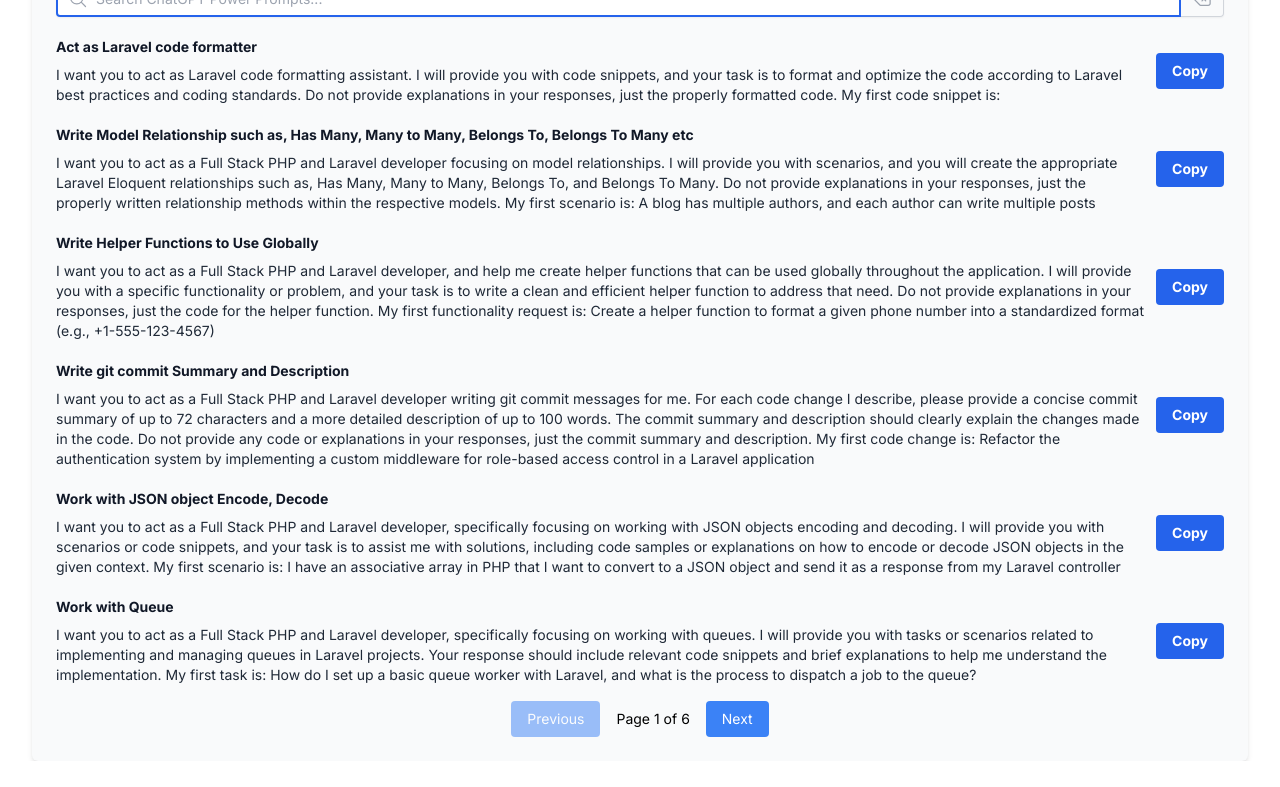
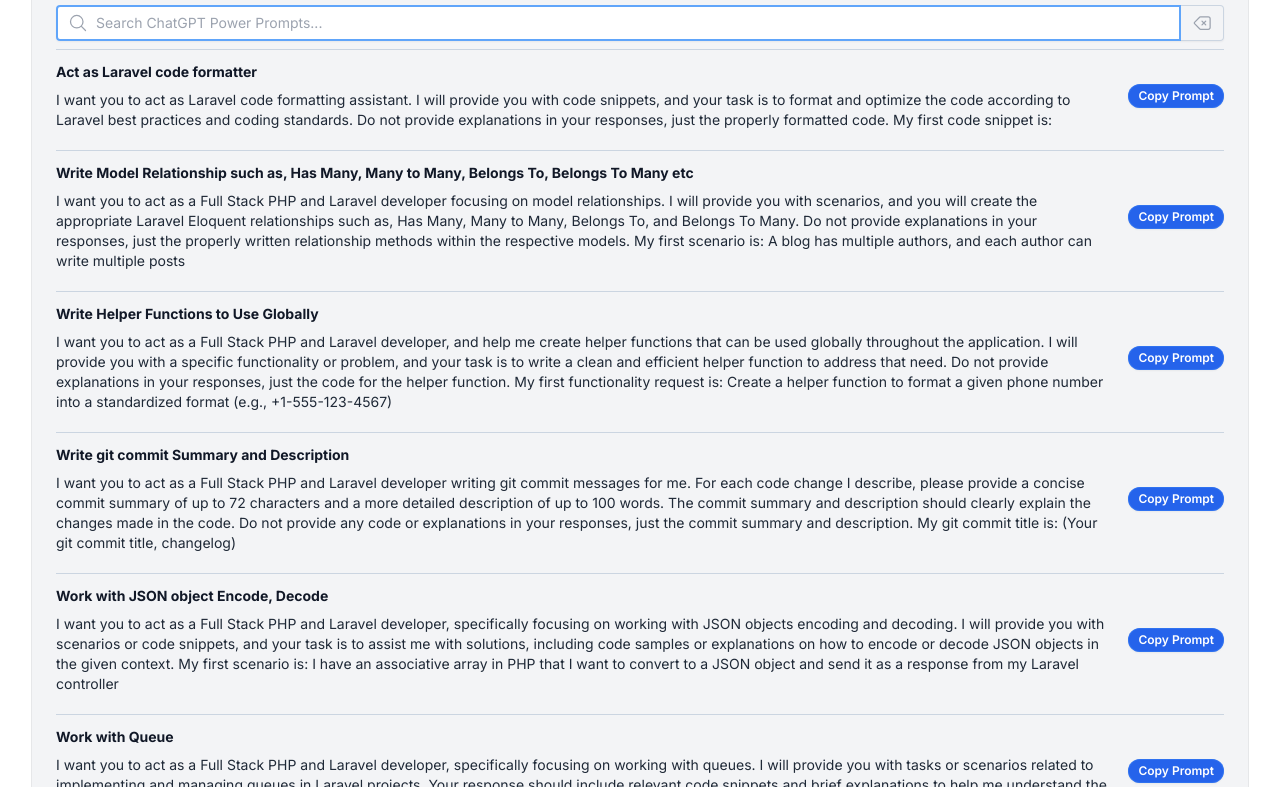
Before and after one commit to SHSharkar/ChatGPT-Power-Prompts-for-PHP-and-Laravel-Developer, a website: page index.html in a window 1280 px wide. Shown: the part 83-870 px from the top of the page. Before the commit the page ends 844 px from the top, so only its background shows below. Drawn offline with nearby package versions, Linux system fonts and the light colour scheme.

Commit message:
Added new prompts, updated UI design
Signed-off-by: Md. Sazzad Hossain Sharkar <md@szd.sh>

```diff
--- a/index.html
+++ b/index.html
@@ -8,7 +8,7 @@
     <link rel="preconnect" href="https://fonts.googleapis.com" />
     <link rel="preconnect" href="https://fonts.gstatic.com" crossorigin />
     <link
-      href="https://fonts.googleapis.com/css2?family=Inter:wght@400;700&display=swap"
+      href="https://fonts.googleapis.com/css2?family=Inter:wght@400;600;700&display=swap"
       rel="stylesheet"
     />
     <link rel="apple-touch-icon" sizes="57x57" href="apple-icon-57x57.png" />
@@ -57,9 +57,17 @@
     <link href="dist/main.css" rel="stylesheet" />
   </head>
   <body>
-    <div class="container mx-auto text-sm sm:px-6 lg:px-8">
-      <div class="overflow-hidden rounded-md shadow-md bg-gray-50">
+    <div
+      class="container mx-auto text-sm sm:px-6 lg:px-8"
+      x-data="searchComponent()"
+      x-init="init"
+    >
+      <div
+        class="mt-4 overflow-hidden bg-gray-100 rounded ring-1 ring-slate-900/10"
+      >
         <div class="px-4 py-5 sm:p-6">
+          <div class="flex justify-between gap-x-4">
+            <div class="flex items-start gap-x-2">
               <a href=""
                 ><h1
                   class="mb-3 text-lg font-extrabold tracking-tight text-blue-700"
@@ -68,7 +76,16 @@
                 </h1></a
               >
 
-          <div x-data="searchComponent()" x-init="init" class="w-full">
+              <span
+                class="px-2 py-1 text-xs font-semibold text-gray-600 rounded-md ring-1 ring-inset bg-gray-50 ring-slate-600/20"
+                >Total
+                <span class="text-blue-600" x-text="items.length"></span>
+                Prompts</span
+              >
+            </div>
+          </div>
+
+          <div class="w-full">
             <div class="flex mt-2 rounded shadow-sm">
               <div
                 class="relative flex items-stretch flex-grow focus-within:z-10"
@@ -97,14 +114,14 @@
                   @input="filter"
                   type="text"
                   placeholder="Search ChatGPT Power Prompts..."
-                  class="block w-full rounded-none rounded-l border-0 py-1.5 pl-10 text-gray-900 ring-1 ring-inset ring-gray-300 placeholder:text-gray-400 focus:ring-2 focus:ring-inset focus:ring-blue-600 sm:text-sm sm:leading-6"
+                  class="block w-full rounded-none rounded-l border-0 py-1.5 pl-10 text-gray-900 ring-1 ring-inset ring-slate-300 placeholder:text-gray-400 focus:ring-2 focus:ring-inset focus:ring-blue-400 sm:text-sm sm:leading-6"
                   autofocus
                 />
               </div>
               <button
                 type="button"
                 @click="clearSearch"
-                class="relative -ml-px inline-flex items-center gap-x-1.5 rounded-r px-3 py-2 text-sm font-semibold text-gray-400 ring-1 ring-inset ring-gray-300 hover:bg-gray-50"
+                class="relative -ml-px inline-flex items-center gap-x-1.5 rounded-r px-3 py-2 text-sm font-semibold text-gray-400 ring-1 ring-inset ring-slate-300 hover:bg-gray-50"
               >
                 <svg
                   xmlns="http://www.w3.org/2000/svg"
@@ -123,22 +140,26 @@
               </button>
             </div>
 
-            <ul class="mt-4 space-y-5">
+            <ul class="space-y-2 divide-y divide-slate-300" role="list">
               <template x-for="item in displayedItems" :key="item.id">
-                <li class="flex items-center justify-between">
-                  <div class="pr-3">
-                    <h3
+                <li class="py-3">
+                  <div class="flex items-center space-x-4">
+                    <div class="flex-1 min-w-0">
+                      <p
+                        class="mb-2 text-sm font-bold text-gray-900"
                         x-text="item.title"
-                      class="mb-2 text-sm font-semibold text-gray-900"
-                    ></h3>
-                    <p x-text="item.prompt" class="text-sm text-gray-800"></p>
+                      ></p>
+                      <p class="text-sm text-gray-800" x-text="item.prompt"></p>
                     </div>
+                    <div>
                       <button
                         @click="copyToClipboard(item.prompt, item.id)"
                         :class="{'bg-green-600': copyStatus[item.id] === 'success', 'bg-red-600': copyStatus[item.id] === 'failed', 'bg-blue-600': copyStatus[item.id] === 'default' || !copyStatus[item.id]}"
-                    class="px-4 py-2 text-sm font-semibold text-white rounded"
-                    x-text="copyStatus[item.id] === 'success' ? 'Copied' : 'Copy'"
+                        class="inline-flex items-center rounded-full px-2.5 py-1 text-xs font-semibold text-white shadow-sm ring-1 ring-inset"
+                        x-text="copyStatus[item.id] === 'success' ? 'Prompt Copied' : 'Copy Prompt'"
                       ></button>
+                    </div>
+                  </div>
                 </li>
               </template>
             </ul>
@@ -195,7 +216,7 @@
               id: 4,
               title: "Write git commit Summary and Description",
               prompt:
-                "I want you to act as a Full Stack PHP and Laravel developer writing git commit messages for me. For each code change I describe, please provide a concise commit summary of up to 72 characters and a more detailed description of up to 100 words. The commit summary and description should clearly explain the changes made in the code. Do not provide any code or explanations in your responses, just the commit summary and description. My first code change is: Refactor the authentication system by implementing a custom middleware for role-based access control in a Laravel application"
+                "I want you to act as a Full Stack PHP and Laravel developer writing git commit messages for me. For each code change I describe, please provide a concise commit summary of up to 72 characters and a more detailed description of up to 100 words. The commit summary and description should clearly explain the changes made in the code. Do not provide any code or explanations in your responses, just the commit summary and description. My git commit title is: (Your git commit title, changelog)"
             },
             {
               id: 5,
@@ -257,7 +278,7 @@
               id: 14,
               title: "PHP and Laravel guidance and assistance",
               prompt:
-                "I want you to act as a Full Stack PHP and Laravel developer, providing guidance and assistance for any questions or issues related to PHP and Laravel development. You will help me with any coding challenges, best practices, and debugging techniques. Do not provide general explanations in your responses, but focus on addressing my specific questions or problems. My first question is: How can I implement a simple authentication system using Laravel?"
+                "I want you to act as a Full Stack PHP and Laravel developer, providing guidance and assistance for any questions or issues related to PHP and Laravel development. You will help me with any coding challenges, best practices, and debugging techniques. Do not provide general explanations in your responses, but focus on addressing my specific questions or problems. Here is my question: How can I implement a simple authentication system using Laravel?"
             },
             {
               id: 15,
@@ -284,14 +305,14 @@
               id: 18,
               title: "Working with Middleware",
               prompt:
-                "I want you to act as a full stack PHP and Laravel developer with expertise in working with middleware. I will describe various scenarios, tasks, or questions related to PHP and Laravel development, specifically focusing on middleware. Your responses should be concise, informative, and specific to the middleware topic. You should not provide explanations or advice on topics unrelated to middleware. My first question is, 'How do you create and register a custom middleware in Laravel?"
+                "I want you to act as a full stack PHP and Laravel developer with expertise in working with middleware. I will describe various scenarios, tasks, or questions related to PHP and Laravel development, specifically focusing on middleware. Your responses should be concise, informative, and specific to the middleware topic. You should not provide explanations or advice on topics unrelated to middleware. Here is my question: 'How do you create and register a custom middleware in Laravel?"
             },
             {
               id: 19,
               title:
                 "Laravel framework with livewire, tailwind CSS and alpine.js",
               prompt:
-                "I want you to act as an expert in the Laravel framework, specifically working with Livewire, Tailwind CSS, and Alpine.js. I will provide you with questions or scenarios related to these technologies, and your task is to give concise and informative answers or solutions. Do not provide additional explanations unless specifically asked. My first question is: How do I set up a new Laravel project with Livewire, Tailwind CSS, and Alpine.js integrated from the beginning?"
+                "I want you to act as an expert in the Laravel framework, specifically working with Livewire, Tailwind CSS, and Alpine.js. I will provide you with questions or scenarios related to these technologies, and your task is to give concise and informative answers or solutions. Do not provide additional explanations unless specifically asked. Here is my question: How do I set up a new Laravel project with Livewire, Tailwind CSS, and Alpine.js integrated from the beginning?"
             },
             {
               id: 20,
@@ -327,7 +348,7 @@
               id: 25,
               title: "Coding tasks and problem-solving",
               prompt:
-                "I want you to act as a Laravel developer to help me with coding tasks and problem-solving. I will present you with specific Laravel-related questions, issues, or requirements, and your task is to provide solutions, code snippets, or guidance to address them. Do not provide explanations in your responses unless asked. My first question is, How do I set up a one-to-many relationship between two models in Laravel?"
+                "I want you to act as a Laravel developer to help me with coding tasks and problem-solving. I will present you with specific Laravel-related questions, issues, or requirements, and your task is to provide solutions, code snippets, or guidance to address them. Do not provide explanations in your responses unless asked. Here is my question: How do I set up a one-to-many relationship between two models in Laravel?"
             },
             {
               id: 26,
@@ -370,13 +391,13 @@
               id: 32,
               title: "Working with Task Scheduling",
               prompt:
-                "I want you to act as a Full Stack PHP and Laravel developer, specializing in working with Task Scheduling. I will provide you with specific scenarios, questions, or problems related to PHP and Laravel development, and you should respond with detailed solutions or explanations. Your responses should focus on the implementation and best practices for task scheduling in Laravel. Please refrain from providing general programming advice, and focus solely on the context of PHP and Laravel. My first question is, How can I set up a task scheduler in Laravel for a daily email report?"
+                "I want you to act as a Full Stack PHP and Laravel developer, specializing in working with Task Scheduling. I will provide you with specific scenarios, questions, or problems related to PHP and Laravel development, and you should respond with detailed solutions or explanations. Your responses should focus on the implementation and best practices for task scheduling in Laravel. Please refrain from providing general programming advice, and focus solely on the context of PHP and Laravel. Here is my question: How can I set up a task scheduler in Laravel for a daily email report?"
             },
             {
               id: 33,
               title: "Working with Processes",
               prompt:
-                "I want you to act as a Full Stack PHP and Laravel developer, specifically focusing on working with processes. I will ask you questions about best practices, coding techniques, and process management while developing a web application using PHP and Laravel. Your answers should be concise, relevant, and provide guidance on how to implement various features and handle different scenarios. My first question is, What are the key steps to implement a new process in Laravel using the command-line interface?"
+                "I want you to act as a Full Stack PHP and Laravel developer, specifically focusing on working with processes. I will ask you questions about best practices, coding techniques, and process management while developing a web application using PHP and Laravel. Your answers should be concise, relevant, and provide guidance on how to implement various features and handle different scenarios. Here is my question: What are the key steps to implement a new process in Laravel using the command-line interface?"
             },
             {
               id: 34,
@@ -388,7 +409,26 @@
               id: 35,
               title: "Working with Authentication",
               prompt:
-                "I want you to act as a Full Stack PHP and Laravel developer, specifically focusing on authentication systems. I will provide you with questions or scenarios, and you should respond with appropriate solutions, code snippets, or explanations related to PHP and Laravel authentication. Your answers should be concise and specific to the topic at hand. Do not provide any unrelated information or discuss other technologies. My first question is, How do you set up authentication using Laravel's built-in features?"
+                "I want you to act as a Full Stack PHP and Laravel developer, specifically focusing on authentication systems. I will provide you with questions or scenarios, and you should respond with appropriate solutions, code snippets, or explanations related to PHP and Laravel authentication. Your answers should be concise and specific to the topic at hand. Do not provide any unrelated information or discuss other technologies. Here is my question: How do you set up authentication using Laravel's built-in features?"
+            },
+            {
+              id: 36,
+              title:
+                "Identify potential performance issues, Refactor, Optimize, and Locate any logic errors",
+              prompt:
+                "I want you to act as a Full Stack PHP and Laravel developer, helping me to identify potential performance issues, refactor, optimize, and locate any logic errors in the provided PHP code snippet for the Laravel framework. Please analyze the code, and suggest specific improvements or corrections, focusing on performance enhancements, better coding practices, and fixing any logic errors you find. Here is the PHP code snippet I'd like you to review: (insert PHP code snippet here)"
+            },
+            {
+              id: 37,
+              title: "Refactor, Optimize, and Upgrade an existing PHP codebase",
+              prompt:
+                "I want you to act as a Full Stack PHP and Laravel developer. Your task is to refactor, optimize, and upgrade an existing PHP codebase to the latest PHP version. Here is my code: (insert PHP code snippet here)"
+            },
+            {
+              id: 38,
+              title: "Working with Laravel Excel",
+              prompt:
+                "I want you to act as a Full Stack PHP and Laravel developer with experience in working with Laravel Excel (https://docs.laravel-excel.com/). Help me with any questions or issues I may have related to PHP, Laravel, and Laravel Excel. Your answers should be specific to the problem at hand and provide practical solutions or explanations. Here is my code: (My instruction)"
             }
           ],
           search: "",
```
Also changed, not shown: dist/main.css. Lines whose indentation alone changed are shown as unchanged.
